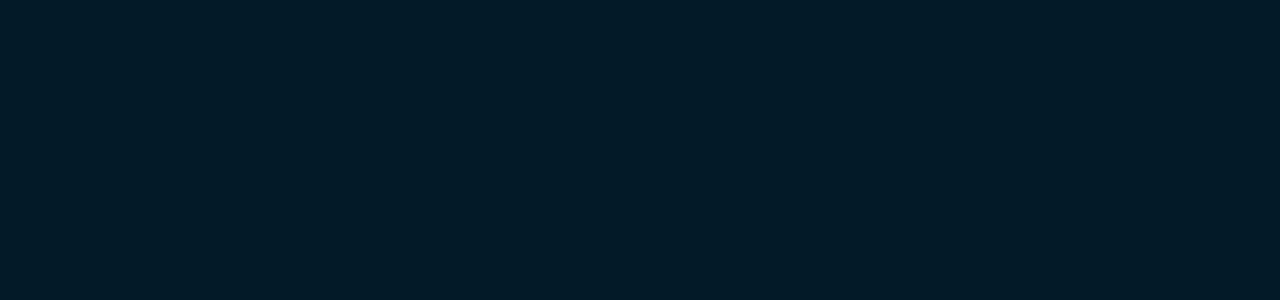
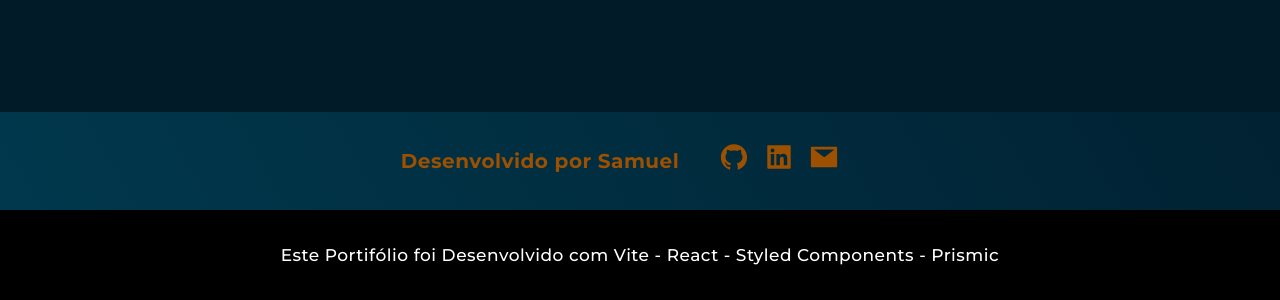
Before and after one commit to Felipeserpa/-Stechnology, a React (Vite) app: page / in a window 1280 px wide. Shown: the part 1488-1788 px from the top of the page. Before the commit the page ends 1600 px from the top, so only its background shows below. Built offline with nearby package versions, Linux system fonts and the light colour scheme.

Commit message:
create footer

```diff
--- a/src/App.tsx
+++ b/src/App.tsx
@@ -1,4 +1,5 @@
 import { ThemeProvider } from "styled-components"
+import { Footer } from "./assets/components/Footer";
 import { Header } from "./assets/components/Header"
 import { GlobalStyles } from "./assets/styles/GlobalStyles"
 import theme from "./assets/styles/theme"
@@ -12,6 +13,7 @@
         <GlobalStyles />
         <Header />
         <div className="height"></div>
+        <Footer />
       </ThemeProvider>
     </div>
   );
--- /dev/null
+++ b/src/assets/components/Footer/index.tsx
@@ -0,0 +1,36 @@
+import { AiFillGithub, AiFillLinkedin, AiFillMail } from "react-icons/ai";
+import { Container } from "./styles";
+export function Footer() {
+  return (
+    <Container>
+      <footer className="container section-blue">
+        <div className="section-container">
+          <p>Desenvolvido por Samuel</p>
+          <div className="social-links">
+            <a href="https://github.com/samuelsilvati" target="_blank">
+              <i>
+                <AiFillGithub />
+              </i>
+            </a>
+            <a href="https://www.linkedin.com/in/samuelsilvati" target="_blank">
+              <i>
+                <AiFillLinkedin />
+              </i>
+            </a>
+            <a href="mailto:samuel7silva@outlook.com" target="_blank">
+              <i>
+                <AiFillMail />
+              </i>
+            </a>
+          </div>
+        </div>
+        <div className="container">
+          <p>
+            Este Portifólio foi Desenvolvido com Vite - React - Styled
+            Components - Prismic
+          </p>
+        </div>
+      </footer>
+    </Container>
+  );
+}
--- /dev/null
+++ b/src/assets/components/Footer/styles.ts
@@ -0,0 +1,62 @@
+import styled from "styled-components";
+
+export const Container = styled.div`
+  .section-blue {
+    padding-bottom: 0;
+  }
+
+  .section-container {
+    width: 100%;
+    margin: 3rem;
+    display: flex;
+    align-items: center;
+    justify-content: center;
+  }
+
+  footer p {
+    font-size: 2rem;
+    font-weight: 600;
+    color: ${(props) => props.theme.secondaryColor};
+    margin: 0;
+    display: flex;
+    flex-wrap: wrap;
+    align-items: center;
+    justify-content: center;
+  }
+
+  footer .social-links {
+    padding: 0 4rem;
+  }
+
+  footer .container {
+    height: 9rem;
+    width: 100%;
+    background-color: ${(props) => props.theme.black};
+    padding: 2rem;
+    text-align: center;
+  }
+
+  footer .container p {
+    font-size: 1.7rem;
+    font-weight: 500;
+    color: ${(props) => props.theme.white};
+  }
+
+  @media (max-width: 930px) {
+    footer .section-container {
+      flex-direction: column;
+      gap: 2rem;
+    }
+
+    footer .container {
+      height: 8rem;
+      width: 100%;
+    }
+
+    footer .container p {
+      font-size: 1.4rem;
+      font-weight: 500;
+      color: ${(props) => props.theme.white};
+    }
+  }
+`;
```
